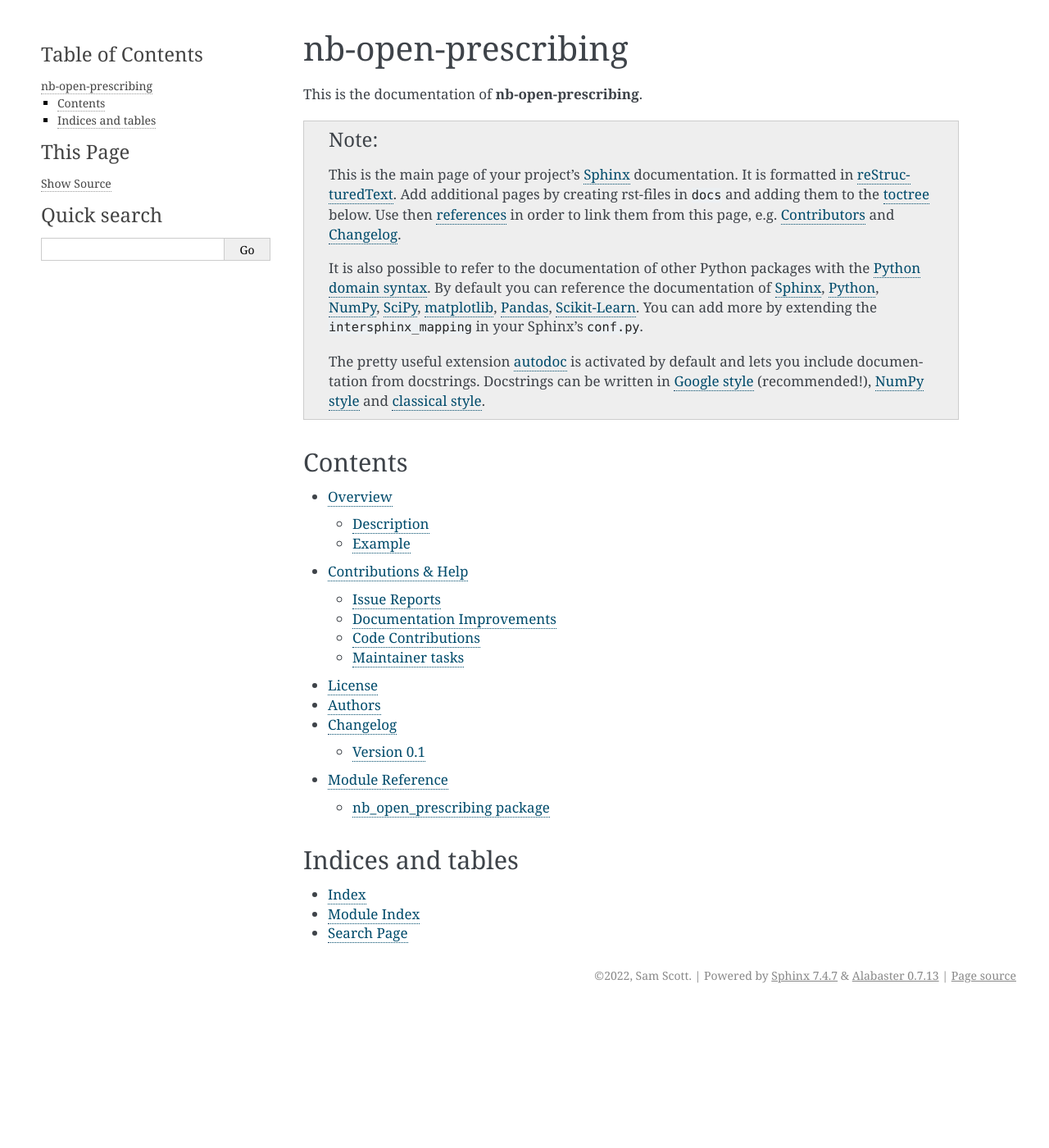
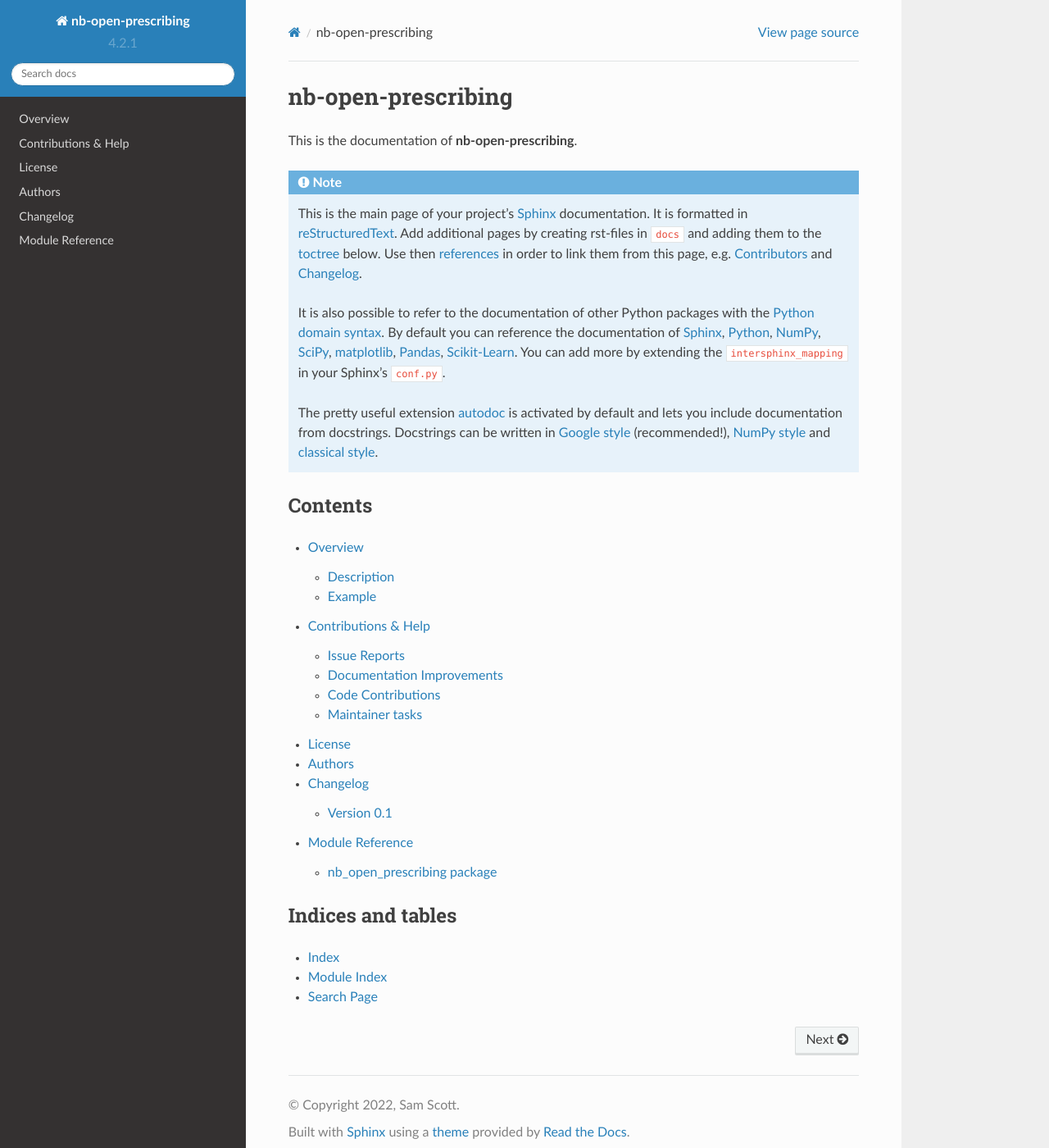
Before and after one commit to samscotty/odl-nb-open-prescribing, a Sphinx documentation site: the page built from docs/index.rst, in a window 1280 px wide and 1400 px high. Shown: the whole window at 82% size. Built offline with Sphinx 7.4.7 and the Read the Docs theme 2.0.0, drawn with Linux system fonts in a browser that asks for light colours.

Commit message:
Sphinx documentation
Configure Sphinx with Read the Docs theme

```diff
--- a/docs/conf.py
+++ b/docs/conf.py
@@ -56,6 +56,8 @@ except Exception as e:
 
 # -- General configuration ---------------------------------------------------
 
+import sphinx_rtd_theme
+
 # If your documentation needs a minimal Sphinx version, state it here.
 # needs_sphinx = '1.0'
 
@@ -72,6 +74,7 @@ extensions = [
     "sphinx.ext.ifconfig",
     "sphinx.ext.mathjax",
     "sphinx.ext.napoleon",
+    "sphinx_rtd_theme",
 ]
 
 # Add any paths that contain templates here, relative to this directory.
@@ -153,7 +156,7 @@ todo_emit_warnings = True
 
 # The theme to use for HTML and HTML Help pages.  See the documentation for
 # a list of builtin themes.
-html_theme = "alabaster"
+html_theme = "sphinx_rtd_theme"
 
 # Theme options are theme-specific and customize the look and feel of a theme
 # further.  For a list of options available for each theme, see the
--- a/setup.cfg
+++ b/setup.cfg
@@ -48,6 +48,8 @@ install_requires =
     matplotlib>=3.5.3
     pandas>=1.4.2
     requests>=2.27.1
+    sphinx>=4.0.2
+    sphinx_rtd_theme>=0.5.2
 
 
 [options.packages.find]
```
Also changed, not shown: docs/requirements.txt (+8 -5 lines).
